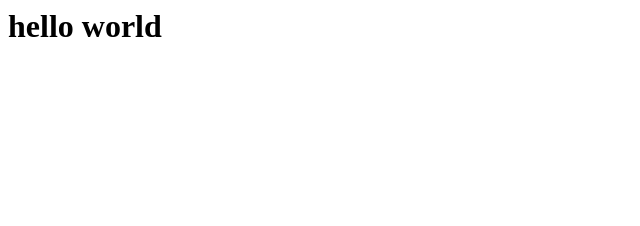
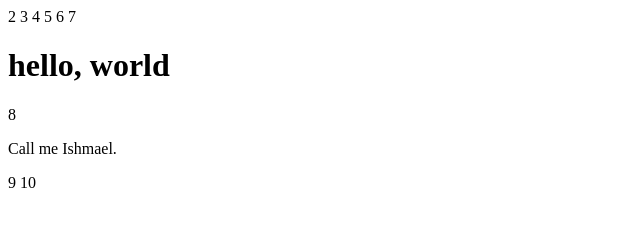
Before and after one commit to hariya99/website, a plain HTML site: page index.html in a window 1280 px wide. Shown: the whole page, without its empty margins (0-640 px from the left). Drawn offline with Linux system fonts and the light colour scheme.

Commit message:
add html structure to index.html

```diff
--- a/index.html
+++ b/index.html
@@ -1 +1,10 @@
-<h1>hello world</h1>
+<!DOCTYPE html>
+ 2 <html>
+ 3   <head>
+ 4     <title></title>
+ 5   </head>
+ 6   <body>
+ 7     <h1>hello, world</h1>
+ 8     <p>Call me Ishmael.</p>
+ 9   </body>
+10 </html>
```
